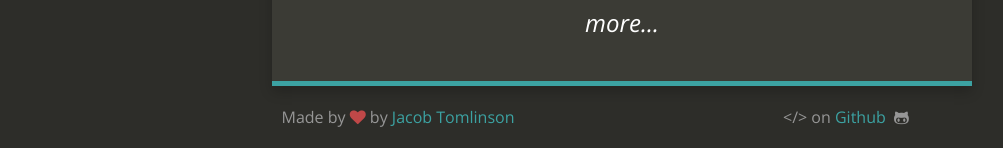
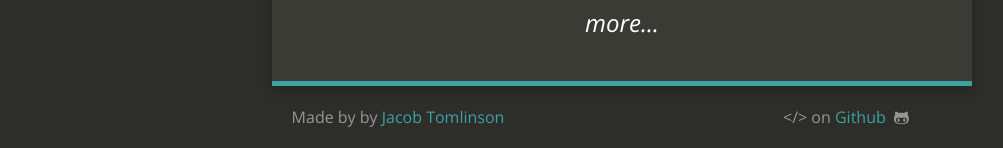
Before and after one commit to eski1337/lblb-it-ffd00, a Jekyll site: the page built from index.html, in a window 1280 px wide. Shown: the part 749-897 px from the top of the page, without its empty margins (18-1021 px from the left). Built offline with Jekyll 4.4.1, drawn with Linux system fonts in a browser that asks for light colours; nearby versions of some CDN libraries.

Commit message:
_config.yml: changed

```diff
--- a/_config.yml
+++ b/_config.yml
@@ -21,7 +21,7 @@ stackoverflow_link: null
 xing_link: null
 facebook_link: null
 footer_left: >-
-  Made by <i class="fa fa-heart"></i> by <a
+  Made by  by <a
   href="https://twitter.com/_JacobTomlinson">Jacob Tomlinson</a>
 footer_right: >-
   &lt;/&gt; on <a
```
